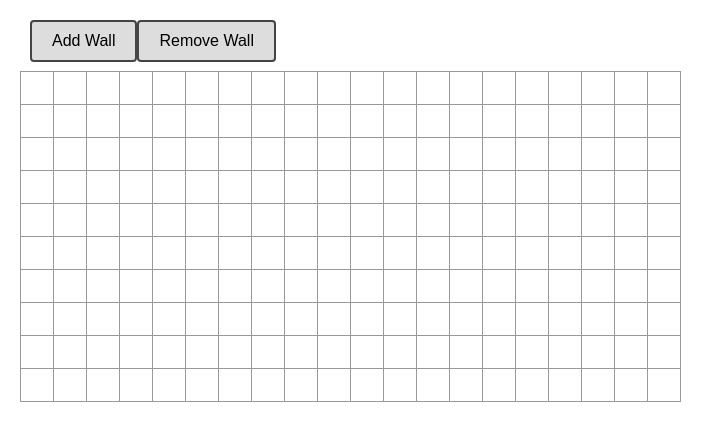
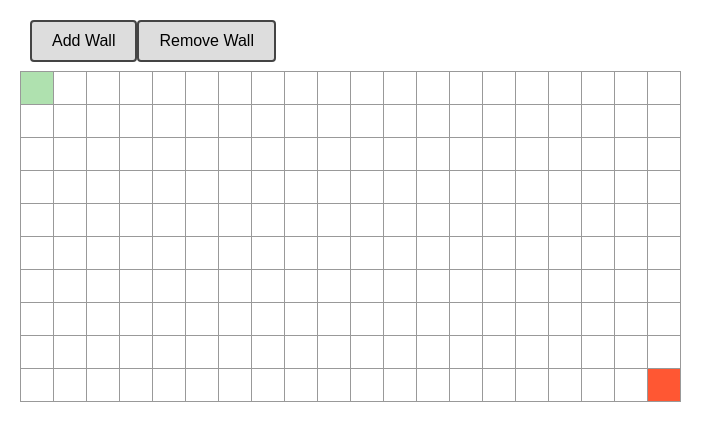
Before and after one commit to PeterAAyala/algo-visualizer, a React (Create React App) app: page / in a window 1280 px wide. Shown: the top 440 px of the page, without its empty margins (0-724 px from the left). Built offline with nearby package versions, Linux system fonts and the light colour scheme.

Commit message:
Add start + end blocks
Add start + end blocks

```diff
--- a/src/App.js
+++ b/src/App.js
@@ -48,10 +48,15 @@ class Buttons extends React.Component{
 class Board extends React.Component {
   constructor(props) {
     super(props);
+
+    const initClassUpdate = Array(10).fill('square').map(x => Array(20).fill('square'));
+    initClassUpdate[0][0] = 'square start';
+    initClassUpdate[9][19] = 'square end';
+
     this.state = {
       value: null,
       grid: Array(10).fill(null).map(x => Array(20).fill(null)),
-      classGrid: Array(10).fill('square').map(x => Array(20).fill('square')),
+      classGrid: initClassUpdate,//Array(10).fill('square').map(x => Array(20).fill('square')),
       mouseDown: false,
       wallEdit: null,
     };
@@ -103,6 +108,15 @@ class Board extends React.Component {
     }
   }
 
+  initBoard() {
+    const initClassUpdate = this.state.classGrid.slice();
+    initClassUpdate[0][0] = 'square wall';
+    initClassUpdate[9][19] = 'square wall';
+    this.setState({
+      classGrid: initClassUpdate,
+    })
+  }
+
   handleClick (i, j) {
     const current = this.state.grid.slice();
     current[i][j] = 'X';
@@ -116,6 +130,7 @@ class Board extends React.Component {
 
   render () {
     //console.log(this.handleEvent);
+    //this.initBoard();
     const GRID_ROW_LENGTH = 10;
     const GRID_COL_LENGTH = 20;
     const grid = [];
@@ -127,6 +142,10 @@ class Board extends React.Component {
       }
       grid.push(currentRow)
     }
+
+    //this.setState({ })
+    //this.state.classGrid[0][0] = 'square wall';
+
 
 
     //console.log(grid);
--- a/src/index.css
+++ b/src/index.css
@@ -35,6 +35,15 @@ ol, ul {
 .wall  {
   background: #aaaaaa;
 }
+
+.start {
+  background: #AFE1AF;
+}
+
+.end{
+  background: #FF5733;
+}
+
 .square:focus {
   outline: none;
 }
```
